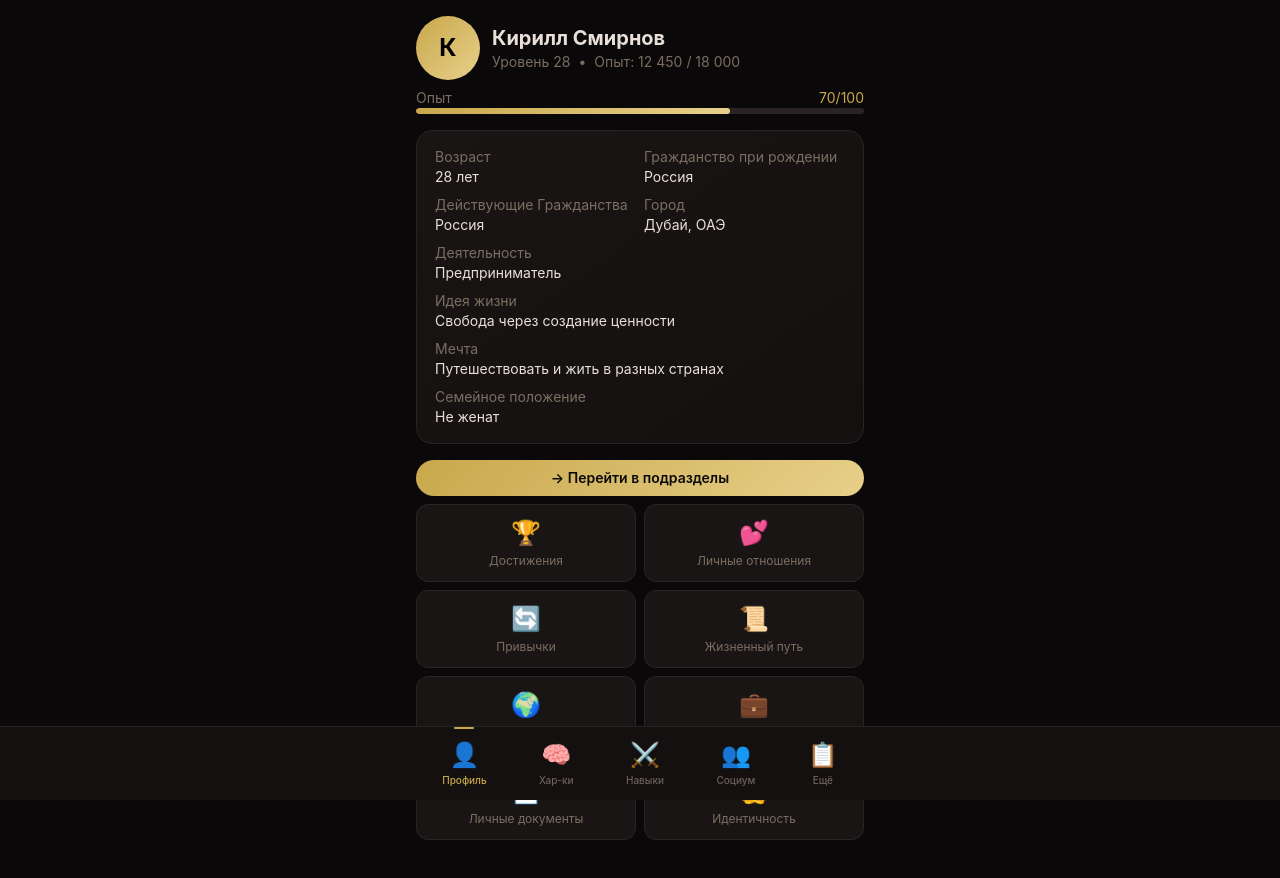
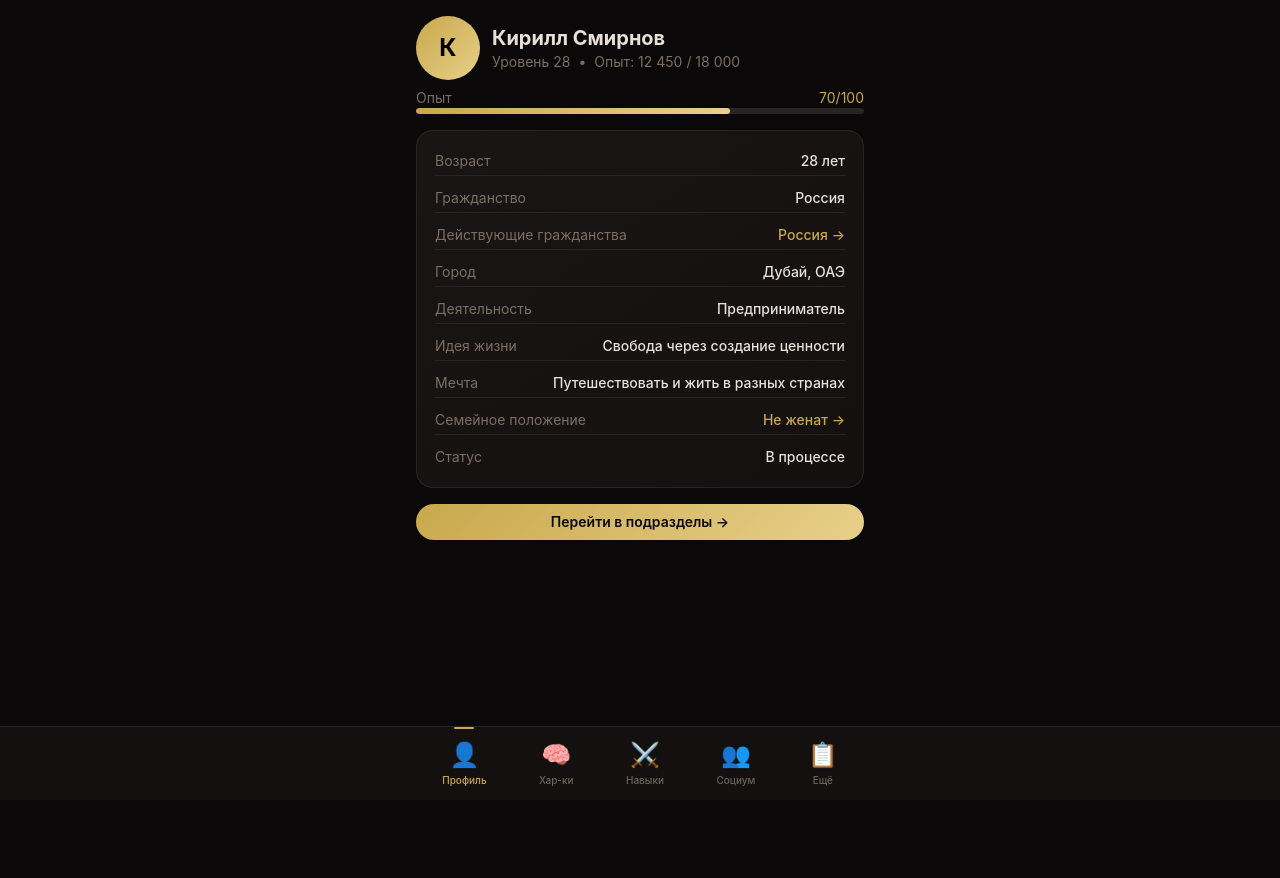
Before and after one commit to choppatyn/LifeOS2, a React (Vite) app: page / in a window 1280 px wide. Shown: the top 878 px of the page. After the commit the page ends 800 px from the top, so only its background shows below. Built offline with nearby package versions, Linux system fonts and the light colour scheme; the HTML template or start-up script is replaced by a standard one.

Commit message:
Update index.tsx

```diff
--- a/src/pages/Profile/index.tsx
+++ b/src/pages/Profile/index.tsx
@@ -8,6 +8,20 @@ import { Button } from '../../components/ui/Button';
 const Profile: React.FC = () => {
   const navigate = useNavigate();
 
+  // Пункты с переходом в подразделы
+  const infoItems = [
+    { label: 'Возраст', value: '28 лет', path: null },
+    { label: 'Гражданство', value: 'Россия', path: null },
+    { label: 'Действующие гражданства', value: 'Россия →', path: '/profile/documents' },
+    { label: 'Город', value: 'Дубай, ОАЭ', path: null },
+    { label: 'Деятельность', value: 'Предприниматель', path: null },
+    { label: 'Идея жизни', value: 'Свобода через создание ценности', path: null },
+    { label: 'Мечта', value: 'Путешествовать и жить в разных странах', path: null },
+    { label: 'Семейное положение', value: 'Не женат →', path: '/profile/relationships' },
+    { label: 'Статус', value: 'В процессе', path: null },
+  ];
+
+  // Подразделы (скрыты, показываются только по кнопке)
   const subsections = [
     { id: 'achievements', label: 'Достижения', icon: '🏆', path: '/profile/achievements' },
     { id: 'relationships', label: 'Личные отношения', icon: '💕', path: '/profile/relationships' },
@@ -19,8 +33,11 @@ const Profile: React.FC = () => {
     { id: 'identity', label: 'Идентичность', icon: '🧘', path: '/profile/identity' },
   ];
 
+  const [showSubsections, setShowSubsections] = React.useState(false);
+
   return (
     <div className="container">
+      {/* Шапка */}
       <div className="flex items-center justify-between">
         <div className="flex items-center gap-3">
           <Avatar size="lg" name="Кирилл Смирнов" />
@@ -35,26 +52,42 @@ const Profile: React.FC = () => {
         </div>
       </div>
 
+      {/* Прогресс опыта */}
       <ProgressBar value={70} label="Опыт" showValue className="mt-2" />
 
+      {/* Информация (как на макете — слева label, справа value) */}
       <Card className="mt-4">
-        <div className="grid grid-cols-2 gap-2 text-sm">
-          <div><span className="text-muted">Возраст</span><br />28 лет</div>
-          <div><span className="text-muted">Гражданство при рождении</span><br />Россия</div>
-          <div><span className="text-muted">Действующие Гражданства</span><br />Россия</div>
-          <div><span className="text-muted">Город</span><br />Дубай, ОАЭ</div>
-          <div><span className="text-muted">Деятельность</span><br />Предприниматель</div>
-          <div className="col-span-2"><span className="text-muted">Идея жизни</span><br />Свобода через создание ценности</div>
-          <div className="col-span-2"><span className="text-muted">Мечта</span><br />Путешествовать и жить в разных странах</div>
-          <div><span className="text-muted">Семейное положение</span><br />Не женат</div>
+        <div className="space-y-2 text-sm">
+          {infoItems.map((item, index) => (
+            <div
+              key={index}
+              className={`flex items-center justify-between py-1 border-b border-[#2a2323] last:border-0 ${
+                item.path ? 'cursor-pointer hover:text-[#c9a84c] transition-colors' : ''
+              }`}
+              onClick={() => item.path && navigate(item.path)}
+            >
+              <span className="text-muted">{item.label}</span>
+              <span className={`font-medium ${item.path ? 'text-[#c9a84c]' : 'text-[#e8e0d8]'}`}>
+                {item.value}
+              </span>
+            </div>
+          ))}
         </div>
       </Card>
 
-      <Button variant="gold" fullWidth className="mt-4">
-        → Перейти в подразделы
+      {/* Кнопка "Перейти в подразделы" */}
+      <Button
+        variant="gold"
+        fullWidth
+        className="mt-4"
+        onClick={() => setShowSubsections(!showSubsections)}
+      >
+        {showSubsections ? 'Скрыть подразделы ↑' : 'Перейти в подразделы →'}
       </Button>
 
-      <div className="grid grid-cols-2 gap-2 mt-2">
+      {/* Подразделы (показываются только по кнопке) */}
+      {showSubsections && (
+        <div className="grid grid-cols-2 gap-2 mt-3">
           {subsections.map((sub) => (
             <button
               key={sub.id}
@@ -66,6 +99,7 @@ const Profile: React.FC = () => {
             </button>
           ))}
         </div>
+      )}
     </div>
   );
 };
```
Lines whose indentation alone changed are shown as unchanged.
